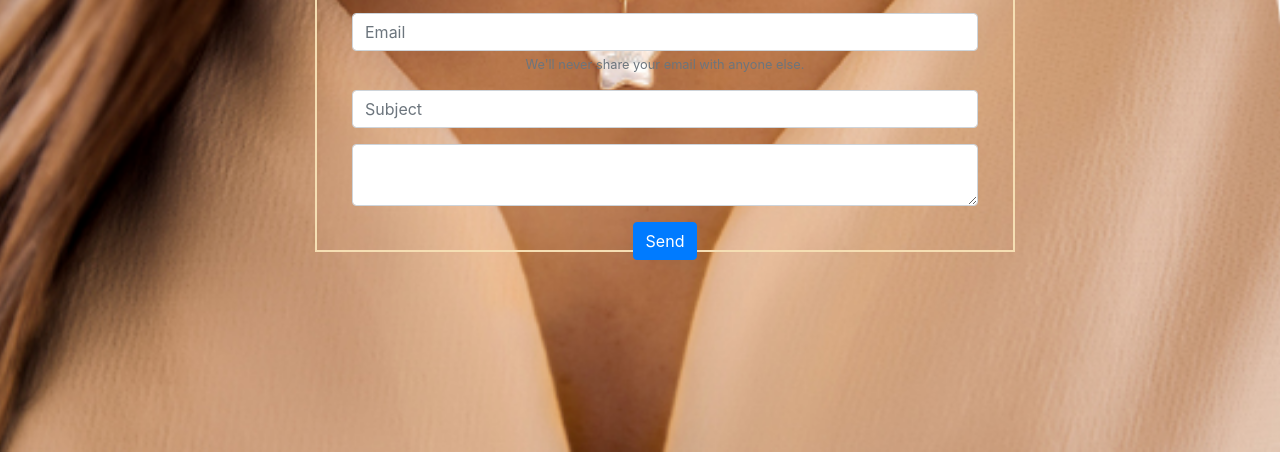
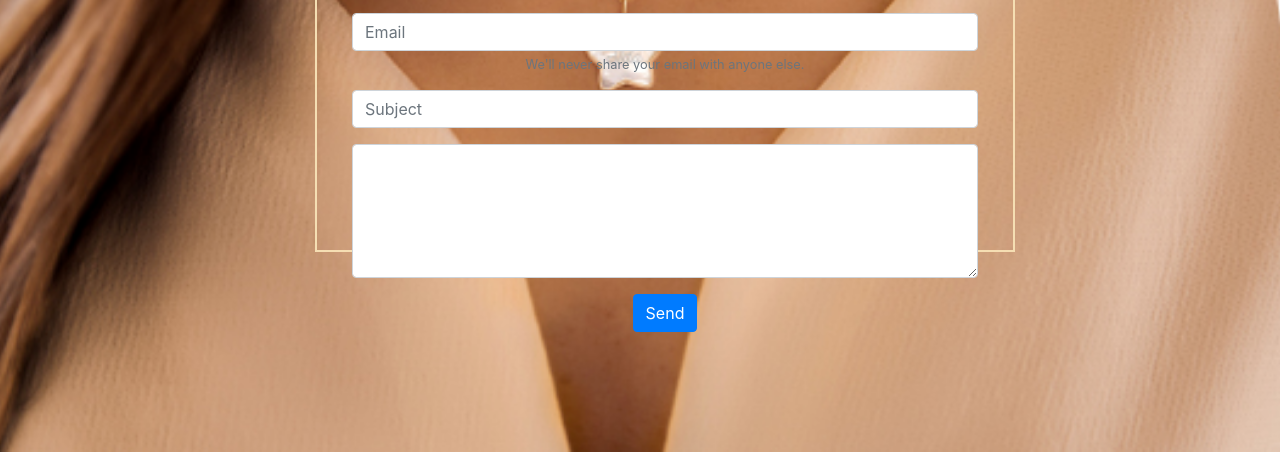
Before and after one commit to KasiaTorz/e-shop, a plain HTML site: page contact.html in a window 1280 px wide. Shown: the part 448-900 px from the top of the page. Drawn offline with nearby package versions, Linux system fonts and the light colour scheme.

Commit message:
remove place of style

```diff
--- a/contact.html
+++ b/contact.html
@@ -19,7 +19,6 @@
     <link rel="stylesheet" href="https://stackpath.bootstrapcdn.com/bootstrap/4.2.1/css/bootstrap.min.css" integrity="sha384-GJzZqFGwb1QTTN6wy59ffF1BuGJpLSa9DkKMp0DgiMDm4iYMj70gZWKYbI706tWS" crossorigin="anonymous">
 
     <title>Blog and shop ChicbyKate</title>
-  </head>
   <style>
   #back-contact-form{
             background:url("../e-shop/img/img-contact/contact-form.jpg") no-repeat fixed;
@@ -41,6 +40,9 @@
   }
 
   </style>
+
+  </head>
+
   <body>
     <div class="header-bg-gray">
         <!--navigation bar-->
@@ -107,7 +109,7 @@
                                     </div>
                                 <!--message-->
                                     <div class="form-group ">
-                                            <textarea type="text" name="message" placeholder="Message"class="form-control" data-role="required rows="5">
+                                            <textarea type="text" name="message" placeholder="Write here Your message" class="form-control" data-role="required" rows="5">
                                             </textarea>
                                     </div>
 
```
